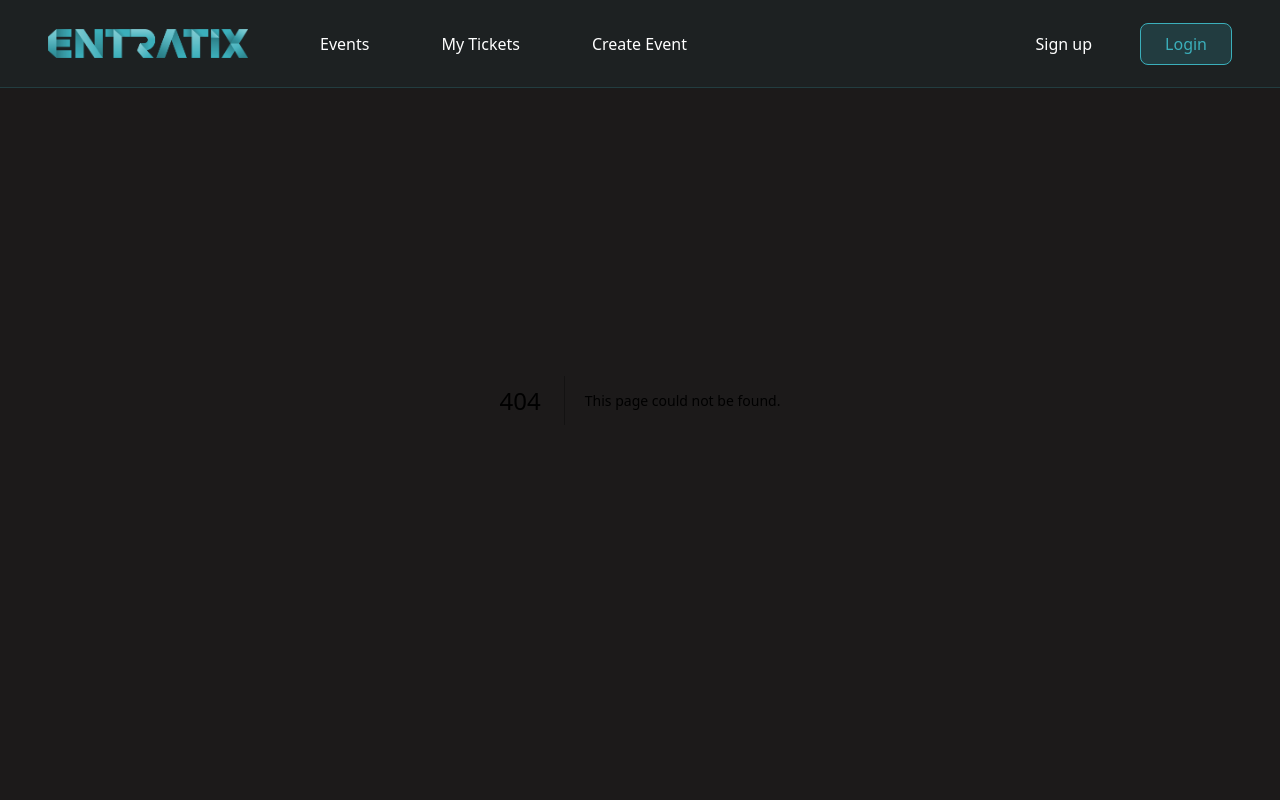
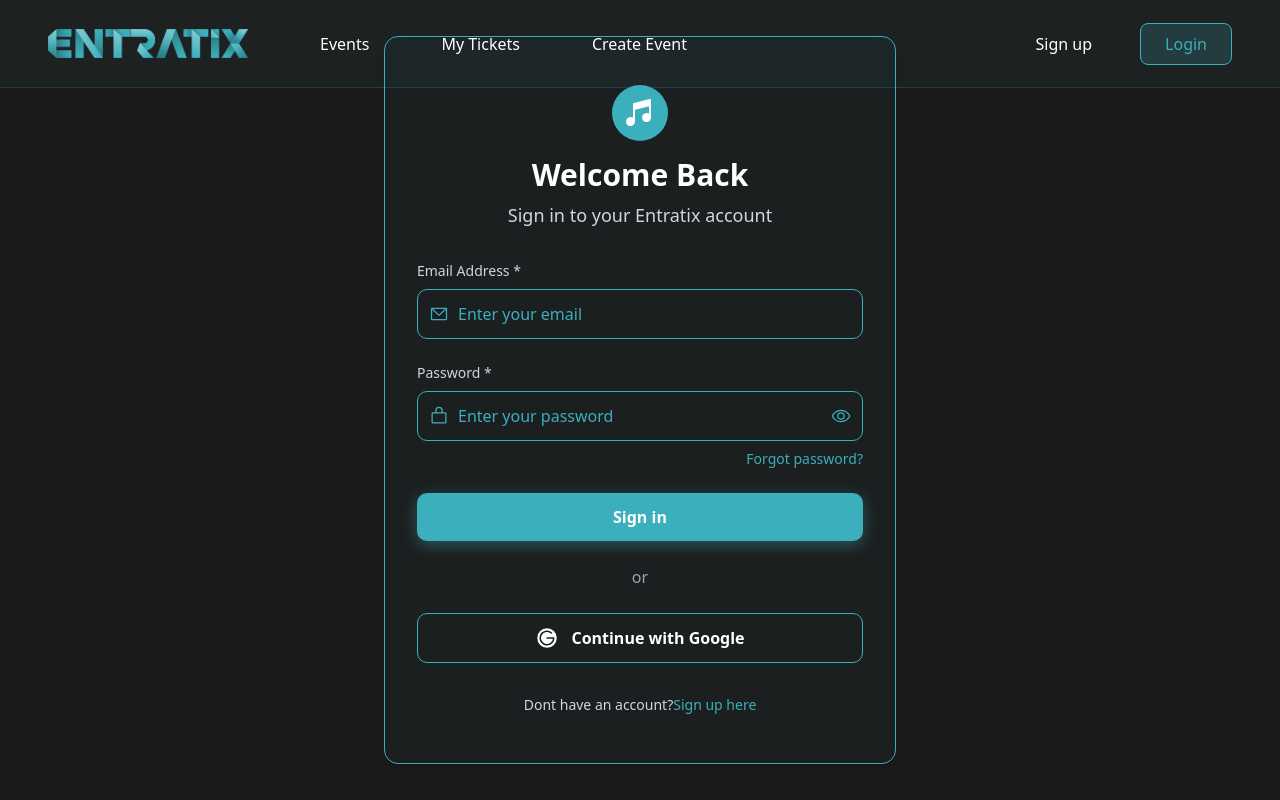
Before and after one commit to ferbermu/Entratix, a Next.js app: page /login in a window 1280 px wide. Before the commit this address had no page. Shown: the top 800 px of the page. Built offline with nearby package versions, Linux system fonts and the light colour scheme.

Commit message:
terminado el login

```diff
--- a/src/app/components/Navbar.tsx
+++ b/src/app/components/Navbar.tsx
@@ -89,12 +89,13 @@
               onClick={handleSignup}
             />
           </Link>
-
-          <Navbutton
-            className="bg-[#3baebb32] rounded-md border border-[#3BAFBB] text-[#3BAFBB] text-md"
-            text="Login"
-            onClick={handleLogin}
-          />
+          <Link href="/login">
+            <Navbutton
+              className="bg-[#3baebb32] rounded-md border border-[#3BAFBB] text-[#3BAFBB] text-md"
+              text="Login"
+              onClick={handleLogin}
+            />
+          </Link>
         </div>
         <div className="flex gap-2 items-center min-[870px]:hidden">
           <MobileNavButton
--- /dev/null
+++ b/src/app/login/LoginPage.tsx
@@ -0,0 +1,100 @@
+import React, { useState } from 'react';
+import { MusicNotes, EnvelopeSimple, GoogleLogo } from '@phosphor-icons/react';
+import { InputPassword } from '@/register/InputPassword';
+import { DateRange } from 'react-day-picker';
+
+interface LoginPageProps {
+  date: DateRange | undefined;
+  setDate: (date: DateRange | undefined) => void;
+}
+
+export const LoginPage: React.FC<LoginPageProps> = ({}) => {
+  const [email, setEmail] = useState('');
+  const [password, setPassword] = useState('');
+
+  return (
+    <div className="flex items-center justify-center min-h-screen p-4 ">
+      <div className="rounded-xl shadow-lg w-full max-w-lg p-8 py-12  backdrop-blur-sm border border-[#3BAFBB] bg-[#3BAFBB1A]/40">
+        <div className="flex flex-col items-center mb-8">
+          <div className="bg-[#3BAFBB] rounded-full p-3 mb-4">
+            <MusicNotes size={32} weight="fill" className="text-white" />
+          </div>
+          <h1 className="text-white text-3xl font-bold mb-2">Welcome Back</h1>
+          <p className="text-gray-300 text-lg text-center">
+            Sign in to your Entratix account
+          </p>
+        </div>
+
+        <form className="space-y-6">
+          <div className="flex flex-col">
+            <label
+              htmlFor="email"
+              className="text-gray-300 text-sm font-medium mb-2"
+            >
+              Email Address *
+            </label>
+            <div className="relative">
+              <EnvelopeSimple
+                size={20}
+                className="absolute left-3 top-1/2 -translate-y-1/2 text-[#3BAFBB]"
+              />
+              <input
+                type="email"
+                id="email"
+                placeholder="Enter your email"
+                value={email}
+                onChange={e => setEmail(e.target.value)}
+                className="w-full pl-10 pr-4 py-3 rounded-lg bg-transparent border border-[#3BAFBB] text-white placeholder-[#3BAFBB] focus:outline-none focus:ring-2 focus:ring-[#3BAFBB] focus:border-[#3BAFBB] autofill-fix"
+              />
+            </div>
+          </div>
+
+          <div className="flex flex-col">
+            <InputPassword
+              id="password"
+              label="Password *"
+              placeholder="Enter your password"
+              placeholderClassName="placeholder-[#3BAFBB]"
+              iconColor="text-[#3BAFBB]"
+              value={password}
+              onChange={e => setPassword(e.target.value)}
+            />
+            <div className="text-right text-sm mt-2">
+              <a href="#" className="text-[#3BAFBB] hover:underline">
+                Forgot password?
+              </a>
+            </div>
+          </div>
+
+          <button
+            type="submit"
+            className="cursor-pointer w-full py-3 rounded-lg text-white font-semibold transition duration-300 ease-in-out"
+            style={{
+              backgroundColor: '#3BAFBB',
+              boxShadow: '0 4px 15px rgba(59, 175, 187, 0.4)',
+            }}
+          >
+            Sign in
+          </button>
+
+          <div className="text-center text-gray-400">or</div>
+
+          <button
+            type="button"
+            className="cursor-pointer w-full flex items-center justify-center py-3 rounded-lg bg-transparent border border-[#3BAFBB] text-white font-semibold mb-4 hover:bg-[#3BAFBB] hover:text-white transition duration-300 ease-in-out"
+          >
+            <GoogleLogo size={24} weight="fill" className="mr-3 " />
+            Continue with Google
+          </button>
+        </form>
+
+        <p className="text-center text-gray-300 mt-8 text-sm">
+          Dont have an account?
+          <a href="#" className="text-[#3BAFBB] hover:underline">
+            Sign up here
+          </a>
+        </p>
+      </div>
+    </div>
+  );
+};
--- /dev/null
+++ b/src/app/login/page.tsx
@@ -0,0 +1,13 @@
+'use client';
+import React, { useState } from 'react';
+import { DateRange } from 'react-day-picker';
+import { LoginPage } from './LoginPage';
+
+export default function RegisterPage() {
+  const [date, setDate] = useState<DateRange | undefined>();
+  return (
+    <div>
+      <LoginPage date={date} setDate={setDate} />
+    </div>
+  );
+}
--- a/src/app/register/InputPassword.tsx
+++ b/src/app/register/InputPassword.tsx
@@ -52,7 +52,7 @@
           <button
             type="button"
             onClick={togglePasswordVisibility}
-            className={`absolute right-3 top-1/2 -translate-y-1/2 ${iconColor} hover:opacity-80`}
+            className={`absolute right-3 top-1/2 -translate-y-1/2 ${iconColor} hover:opacity-80 cursor-pointer`}
             aria-label={showPassword ? 'Hide password' : 'Show password'}
           >
             {showPassword ? <EyeSlash size={20} /> : <Eye size={20} />}
--- a/src/app/register/RegisterForm.tsx
+++ b/src/app/register/RegisterForm.tsx
@@ -4,7 +4,6 @@
   User,
   EnvelopeSimple,
   Phone,
-  CalendarBlank,
   GoogleLogo,
 } from '@phosphor-icons/react';
 import { InputPassword } from './InputPassword';
```
